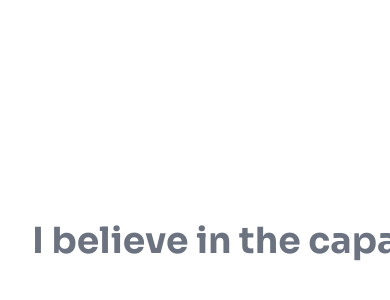
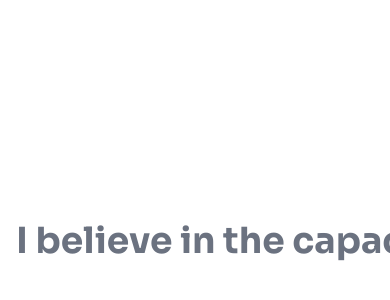
Before and after one commit to zxsuie/Jay-De-Rosales-Website, a Next.js app: page / in a window 390 px wide. Shown: the part 3823-4123 px from the top of the page. Built offline with nearby package versions, Linux system fonts and the light colour scheme.

Commit message:
Make the following changes:
,

Find this element:

  <EndCreditsSection

```diff
--- a/src/components/sections/end-credits.tsx
+++ b/src/components/sections/end-credits.tsx
@@ -105,7 +105,9 @@ export function EndCreditsSection() {
     return <div style={{ height: `${storySections.length * SCENE_DURATION_MULTIPLIER * 100}vh` }} />;
   }
 
-  const activeScene = Math.min(storySections.length - 1, Math.floor(scrollY / sceneHeight));
+  let activeScene = Math.floor(scrollY / sceneHeight);
+  activeScene = Math.max(0, Math.min(storySections.length - 1, activeScene));
+
   const scrollInScene = scrollY % sceneHeight;
   const progressInScene = scrollInScene / sceneHeight;
 
@@ -134,7 +136,7 @@ export function EndCreditsSection() {
 
         <div className="end-credits-content-wrapper font-headline">
           <div className="end-credits-text-container">
-            <div className="w-full max-w-4xl text-center p-8">
+            <div className="w-full max-w-4xl text-center px-4 md:px-8">
                 <LetterReveal
                     text={storySections[activeScene].text}
                     progress={textProgress}
```
